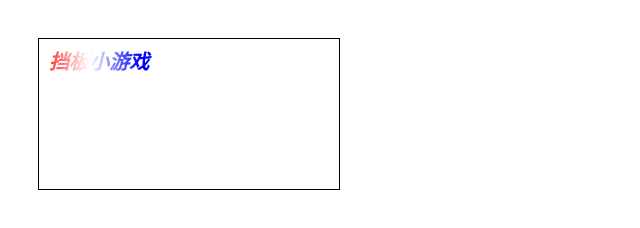
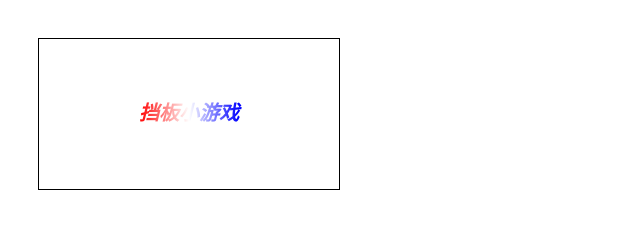
Before and after one commit to readyshen168/wechatGame, a plain HTML site: page index.html in a window 1280 px wide. Shown: the whole page, without its empty margins (0-640 px from the left). Drawn offline with Linux system fonts and the light colour scheme.

Commit message:
让文本居中显示

```diff
--- a/index.html
+++ b/index.html
@@ -22,14 +22,23 @@
         const title = "挡板小游戏"
         // 设置文字样式
         context.font = "italic 1000 20px STHeiti"
+        const titleWidth = context.measureText(title).width
+        const titleHight = context.measureText("M").width
+        // 文字居中位置
+        const xmid = (canvas.width - titleWidth)/2
+        const ymid = (canvas.height-titleHight)/2
+        // 设置文本绘制基线
+        context.textBaseline = 'top'
+        context.textAlign = 'left'
         // context.fillStyle = "##FF0000"
         // 设置渐变样式
-        const grd = context.createLinearGradient(0,0,context.measureText(title).width,0)
+        const grd = context.createLinearGradient(xmid,0,xmid+titleWidth,0)
         grd.addColorStop(0,"red")
         grd.addColorStop(0.5,"white")
         grd.addColorStop(1,"blue")
         context.fillStyle = grd
-        context.fillText(title, 10, 30)
+        context.fillText(title, xmid, ymid)
+        // 替代方案是直接用canvas的中线来定位，只需调整文本的textBaseline和textAlign即可
     </script>
 
 
```
